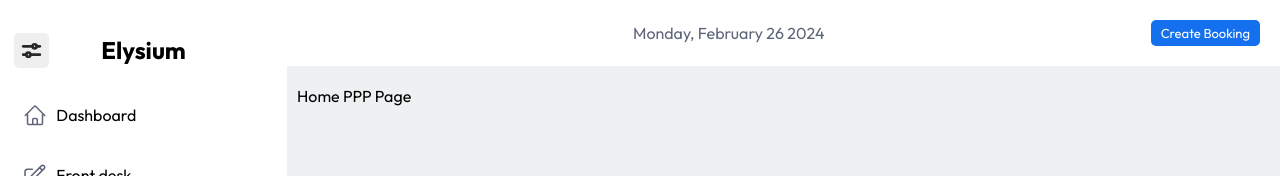
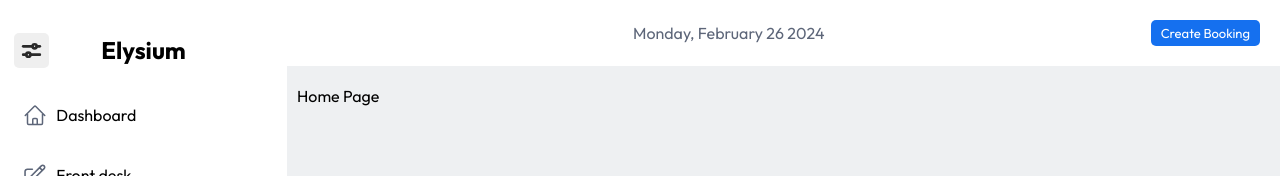
Before and after one commit to Abdullah-Khalil123/Elysium, a Next.js app: page /Elysium/ in a window 1280 px wide. Shown: the top 176 px of the page. Built offline with nearby package versions, Linux system fonts and the light colour scheme.

Commit message:
button create page

```diff
--- a/src/app/globles.css
+++ b/src/app/globles.css
@@ -6,6 +6,6 @@
 body{
     display: flex;
     background-color: #eef0f2;
-    height: 100vh;
+    height: 100dvh;
     overflow-y: hidden;
 }
--- a/src/app/page.tsx
+++ b/src/app/page.tsx
@@ -1,5 +1,5 @@
 const HomePage = () => {
-  return <div>Home PPP Page</div>;
+  return <div>Home Page</div>;
 };
 
 export default HomePage;
```
